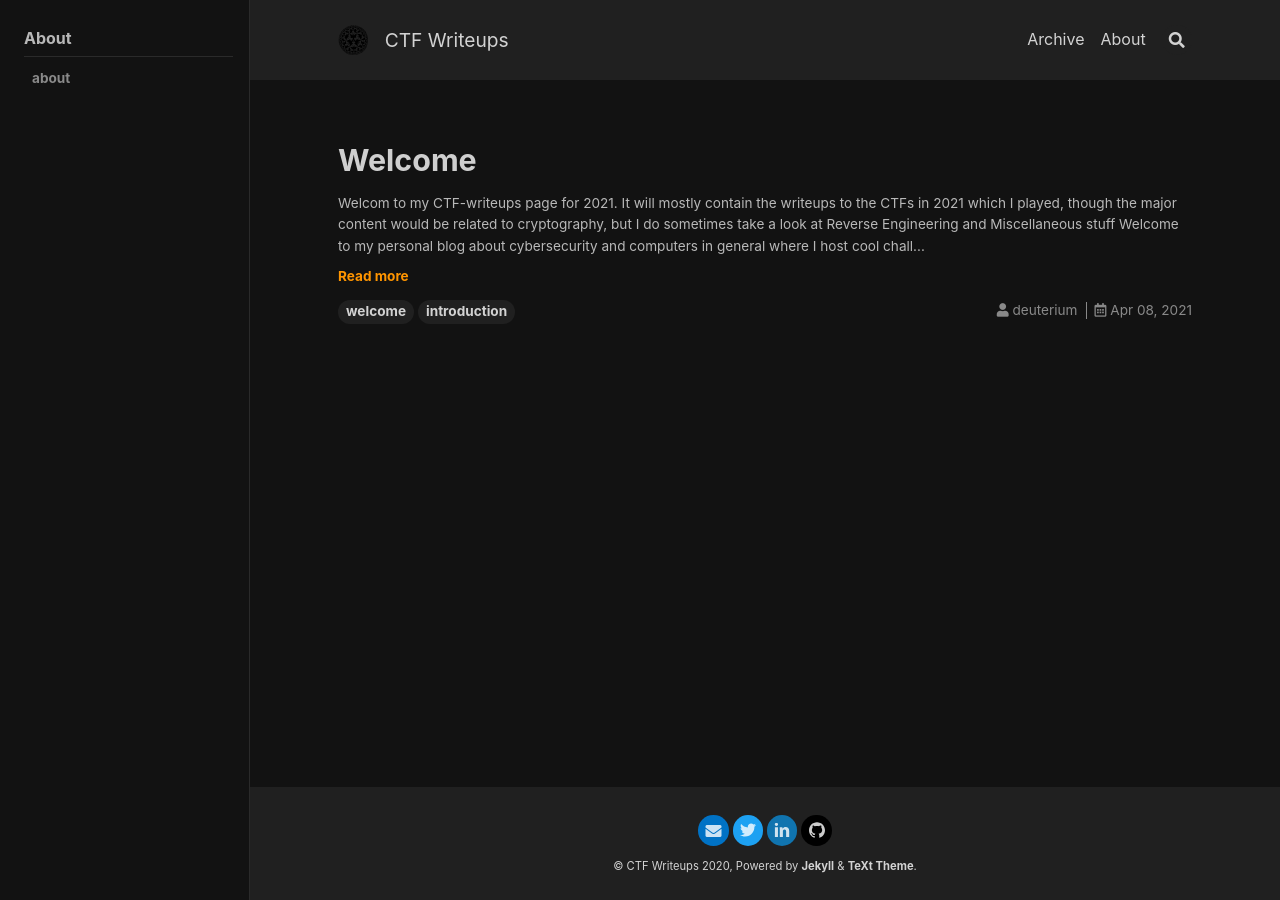
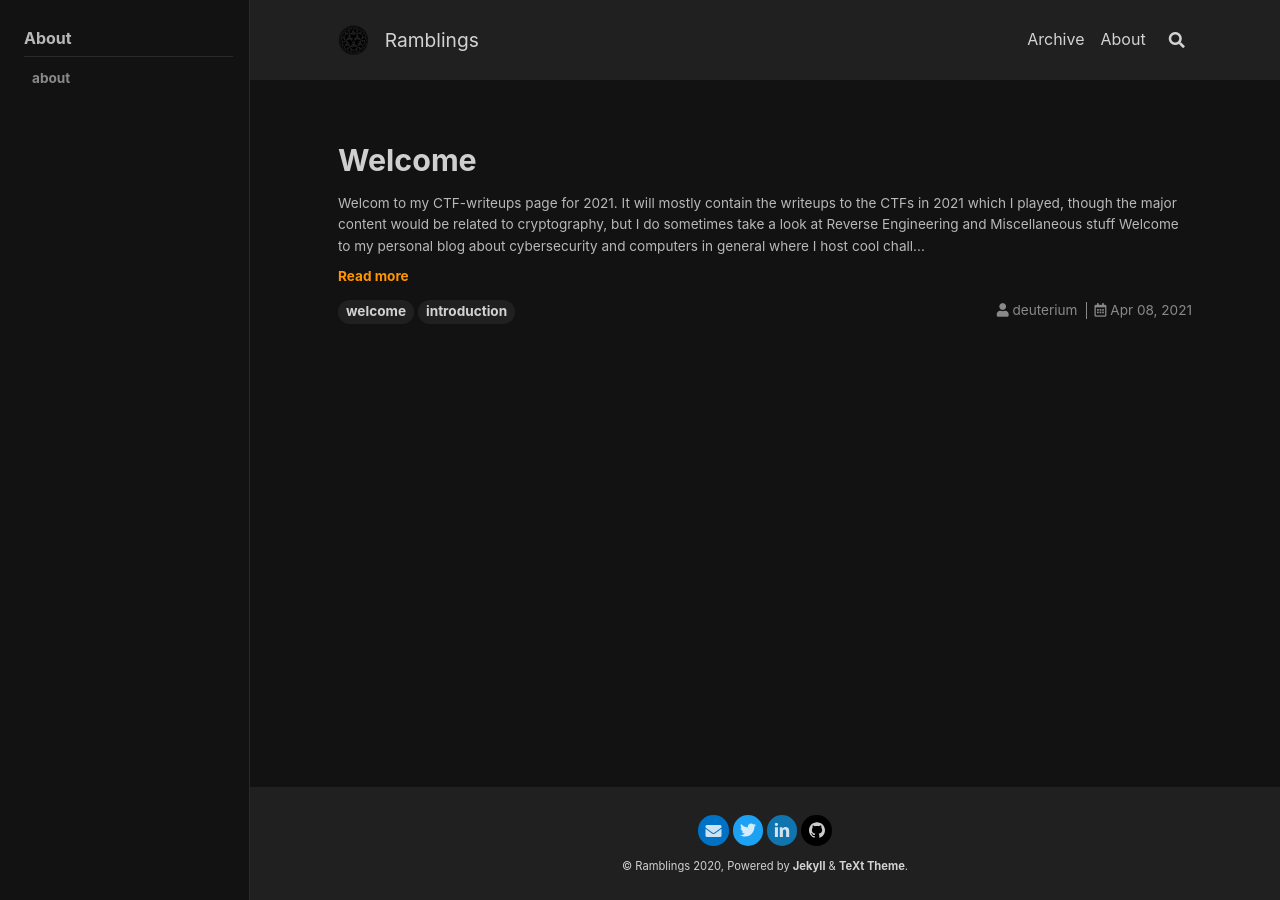
Before and after one commit to deut-erium/ramblings, a Jekyll site: the page built from index.html, in a window 1280 px wide. Built offline with Jekyll 4.4.1, drawn with Linux system fonts in a browser that asks for light colours; nearby versions of some CDN libraries; the list of posts is cut into pages by our own code.

Commit message:
Update _config.yml

```diff
--- a/_config.yml
+++ b/_config.yml
@@ -20,7 +20,7 @@ text_skin: "dark" # "default" (default), "dark", "forest", "ocean", "chocolate",
 highlight_theme: "tomorrow-night-bright" # "default" (default), "tomorrow", "tomorrow-night", "tomorrow-night-eighties", "tomorrow-night-blue", "tomorrow-night-bright"
 url     : "https://deut-erium.github.io"
 baseurl : "/ramblings"
-title   : CTF Writeups
+title   : Ramblings
 description: > # this means to ignore newlines until "Language & timezone"
 
 
```
